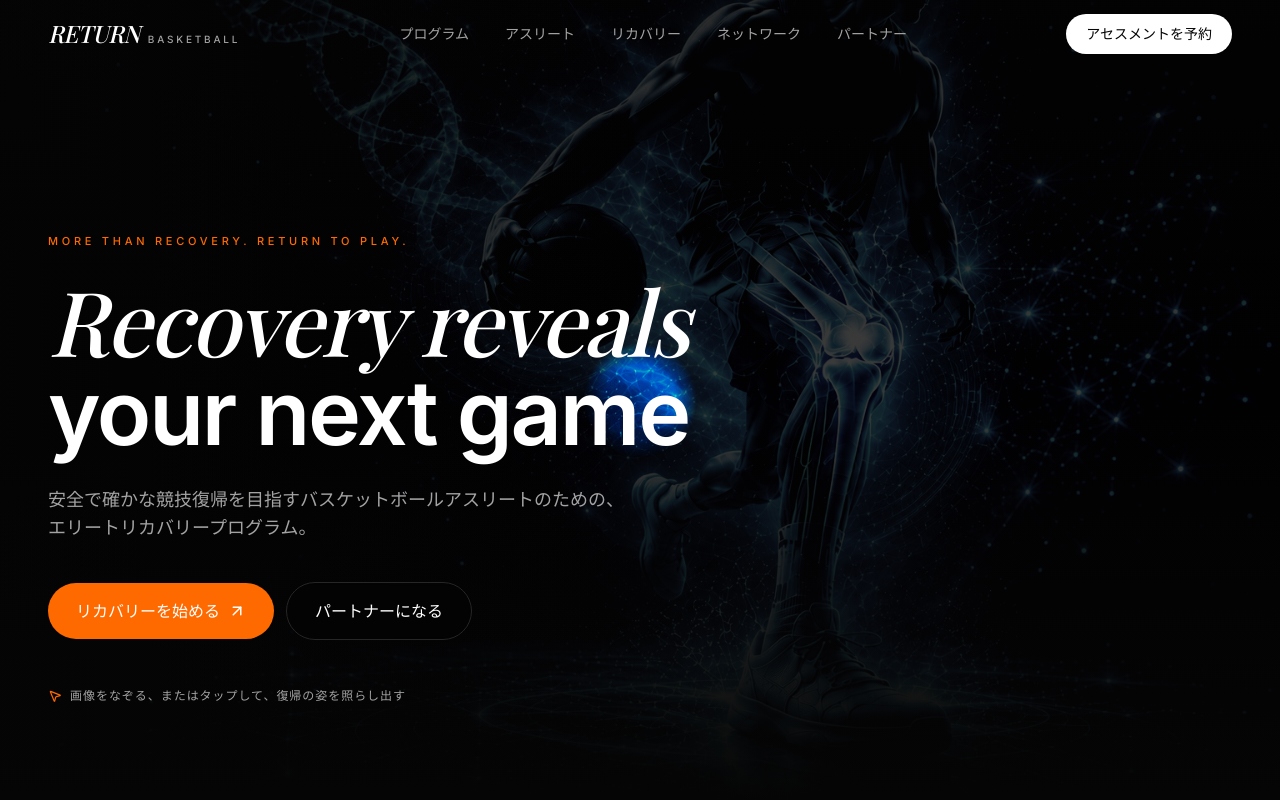
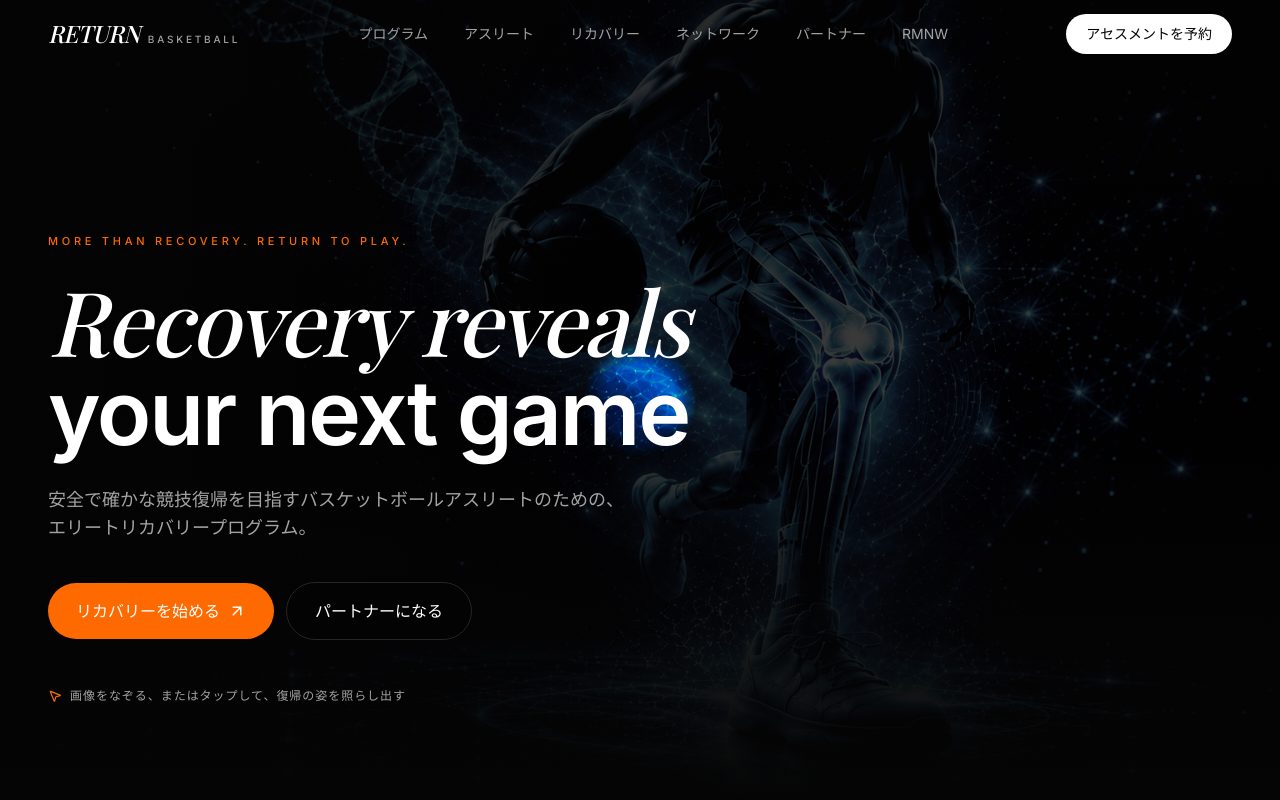
Before and after one commit to dawg2004/basket, a React (Vite) app: page / in a window 1280 px wide. Shown: the top 800 px of the page. Built offline with nearby package versions, Linux system fonts and the light colour scheme; a web font is replaced by a local one.

Commit message:
feat(nav): add RMNW external link (rmnw.jp) to nav; open http links in new tab

```diff
--- a/src/brand/return-basketball.ts
+++ b/src/brand/return-basketball.ts
@@ -40,6 +40,7 @@ export const returnBasketball: Brand = {
     { label: "リカバリー", href: "#network" },
     { label: "ネットワーク", href: "#partners" },
     { label: "パートナー", href: "#partners" },
+    { label: "RMNW", href: "https://rmnw.jp/" },
   ],
   navCta: "アセスメントを予約",
 
--- a/src/components/Nav.tsx
+++ b/src/components/Nav.tsx
@@ -43,15 +43,19 @@ export function Nav({ brand }: { brand: Brand }) {
           {Wordmark}
 
           <div className="hidden items-center gap-9 lg:flex">
-            {brand.nav.map((item) => (
+            {brand.nav.map((item) => {
+              const external = item.href.startsWith("http");
+              return (
                 <a
                   key={item.label}
                   href={item.href}
+                  {...(external ? { target: "_blank", rel: "noopener noreferrer" } : {})}
                   className="text-sm text-muted transition-colors hover:text-fg"
                 >
                   {item.label}
                 </a>
-            ))}
+              );
+            })}
           </div>
 
           <div className="flex items-center gap-3">
@@ -88,6 +92,9 @@ export function Nav({ brand }: { brand: Brand }) {
                 <motion.a
                   key={item.label}
                   href={item.href}
+                  {...(item.href.startsWith("http")
+                    ? { target: "_blank", rel: "noopener noreferrer" }
+                    : {})}
                   onClick={() => setOpen(false)}
                   initial={{ opacity: 0, x: -20 }}
                   animate={{ opacity: 1, x: 0 }}
```
Lines whose indentation alone changed are shown as unchanged.
